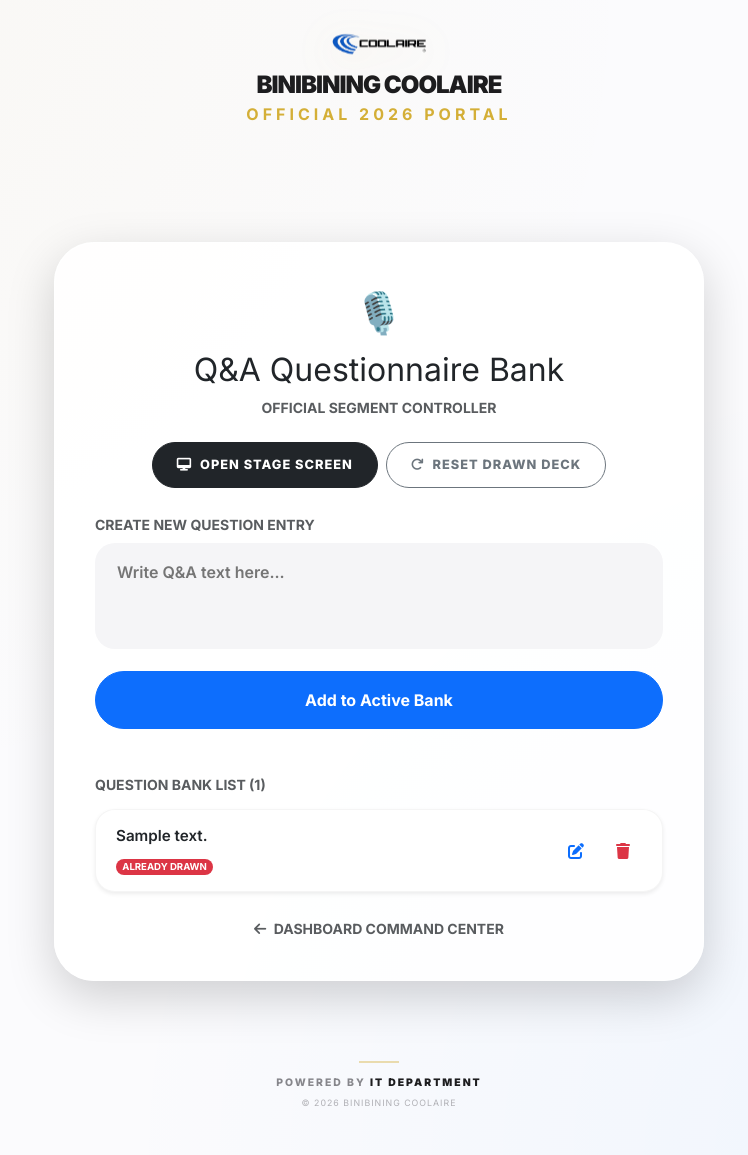
After one commit to cciitmanager01/CCI-BC, a Flask app: template templates/hr_questions.html in a window 1280 px wide. The commit adds this page. Shown: the whole page, without its empty margins (261-1009 px from the left). Run offline with Flask 3, Linux system fonts and the light colour scheme; the template is opened without the code that fills it: values that come from a table or form of the project are taken from there, others are empty; tables that the repository leaves empty hold one stand-in row (values such as "Sample post"); some libraries are stand-ins or nearby versions.

Commit message:
Add files via upload

```diff
--- /dev/null
+++ b/templates/hr_questions.html
@@ -0,0 +1,155 @@
+{% extends 'layout.html' %}
+{% block content %}
+<style>
+    html, body {
+        overflow: auto !important;
+        height: auto !important;
+    }
+    .qa-container {
+        display: flex;
+        flex-direction: column;
+        align-items: center;
+        padding: 40px 20px;
+        width: 100%;
+    }
+    .qa-card {
+        background: rgba(255, 255, 255, 0.85);
+        backdrop-filter: blur(25px) saturate(180%);
+        border: 1px solid rgba(255, 255, 255, 0.7);
+        border-radius: 40px;
+        padding: 40px;
+        box-shadow: 0 30px 60px rgba(0,0,0,0.1);
+        max-width: 650px;
+        width: 100%;
+    }
+    .premium-textarea {
+        width: 100%;
+        background: #f5f5f7;
+        border: 2px solid transparent;
+        border-radius: 20px;
+        padding: 15px 20px;
+        font-size: 1rem;
+        font-weight: 600;
+        color: #1d1d1f;
+        outline: none;
+        resize: none;
+        transition: all 0.3s;
+    }
+    .premium-textarea:focus {
+        background: #fff;
+        border-color: #007AFF;
+    }
+    .btn-action-qa {
+        padding: 12px 24px;
+        border-radius: 100px;
+        font-weight: 800;
+        font-size: 0.8rem;
+        text-transform: uppercase;
+        letter-spacing: 1px;
+    }
+    .question-row {
+        background: white;
+        border-radius: 20px;
+        padding: 15px 20px;
+        border: 1px solid rgba(0,0,0,0.04);
+        display: flex;
+        justify-content: space-between;
+        align-items: center;
+        margin-bottom: 12px;
+    }
+    /* Modal configuration to match dynamic layout style */
+    .modal-backdrop { display: none !important; }
+    .modal { background: rgba(0, 0, 0, 0.3); z-index: 9999 !important; }
+</style>
+
+<div class="qa-container">
+    <div class="qa-card shadow-lg">
+        <div class="text-center">
+            <span class="fs-1">🎙️</span>
+            <h2 class="fw-900 mt-2">Q&A Questionnaire Bank</h2>
+            <p class="text-muted small fw-bold text-uppercase mb-4">Official Segment Controller</p>
+        </div>
+
+        <!-- Section Actions -->
+        <div class="d-flex flex-wrap gap-2 justify-content-center mb-4">
+            <a href="/stage/qa" target="_blank" class="btn btn-dark btn-action-qa">
+                <i class="fas fa-desktop me-1"></i> Open Stage Screen
+            </a>
+            <form action="/hr/questions/reset-drawn" method="POST" onsubmit="return confirm('Reset the drawn status of all questions?');">
+                <button type="submit" class="btn btn-outline-secondary btn-action-qa">
+                    <i class="fas fa-redo me-1"></i> Reset Drawn Deck
+                </button>
+            </form>
+        </div>
+
+        <!-- Add Question Form -->
+        <form method="POST" class="mb-5">
+            <div class="mb-3">
+                <label class="small text-muted fw-bold text-uppercase mb-2">Create New Question Entry</label>
+                <textarea name="question_text" class="premium-textarea" rows="3" placeholder="Write Q&A text here..." required></textarea>
+            </div>
+            <button type="submit" class="btn btn-primary w-100 rounded-pill py-3 fw-bold">Add to Active Bank</button>
+        </form>
+
+        <!-- Current Bank List -->
+        <div>
+            <h5 class="fw-bold mb-3 small text-muted text-uppercase">Question Bank List ({{ questions|length }})</h5>
+            {% for q in questions %}
+                <div class="question-row shadow-sm">
+                    <div class="pe-3" style="flex-grow: 1;">
+                        <p class="mb-1 text-dark fw-semibold" style="font-size: 0.95rem;">{{ q.text }}</p>
+                        {% if q.drawn %}
+                            <span class="badge bg-danger rounded-pill" style="font-size: 0.6rem;">ALREADY DRAWN</span>
+                        {% else %}
+                            <span class="badge bg-success rounded-pill" style="font-size: 0.6rem;">AVAILABLE</span>
+                        {% endif %}
+                    </div>
+
+                    <div class="d-flex align-items-center">
+                        <!-- EDIT BUTTON (Triggers Modal) -->
+                        <button type="button" class="btn text-primary bg-transparent border-0 me-2" data-bs-toggle="modal" data-bs-target="#editModal-{{ q.id }}">
+                            <i class="fas fa-edit"></i>
+                        </button>
+
+                        <!-- DELETE BUTTON -->
+                        <form action="/hr/questions/delete/{{ q.id }}" method="POST" onsubmit="return confirm('Delete this question?');">
+                            <button type="submit" class="btn text-danger bg-transparent border-0"><i class="fas fa-trash"></i></button>
+                        </form>
+                    </div>
+                </div>
+
+                <!-- EDIT QUESTION MODAL -->
+                <div class="modal fade" id="editModal-{{ q.id }}" tabindex="-1" aria-hidden="true" data-bs-backdrop="false">
+                    <div class="modal-dialog modal-dialog-centered">
+                        <div class="modal-content border shadow-lg" style="border-radius: 30px;">
+                            <div class="modal-header bg-dark text-white border-0 py-4 px-4">
+                                <h5 class="modal-title fw-bold">Edit Question</h5>
+                                <button type="button" class="btn-close btn-close-white" data-bs-dismiss="modal"></button>
+                            </div>
+                            <form action="/hr/questions/edit/{{ q.id }}" method="POST">
+                                <div class="modal-body p-4 text-start">
+                                    <label class="small text-muted fw-bold text-uppercase mb-2">Question Text</label>
+                                    <textarea name="question_text" class="premium-textarea w-100" rows="4" required>{{ q.text }}</textarea>
+                                </div>
+                                <div class="modal-footer border-0 p-4 pt-0">
+                                    <button type="submit" class="btn btn-dark w-100 rounded-pill py-3 fw-bold shadow">SAVE CHANGES</button>
+                                    <button type="button" class="btn btn-link w-100 text-muted text-decoration-none mt-2" data-bs-dismiss="modal">Cancel</button>
+                                </div>
+                            </form>
+                        </div>
+                    </div>
+                </div>
+
+            {% else %}
+                <p class="text-center text-muted py-4">No questions added yet.</p>
+            {% endfor %}
+        </div>
+
+        <div class="text-center mt-4">
+            <a href="/hr-results/overall" class="text-muted text-decoration-none fw-bold small text-uppercase">
+                <i class="fas fa-arrow-left me-1"></i> Dashboard Command Center
+            </a>
+        </div>
+    </div>
+</div>
+{% endblock %}
```
Also changed, not shown: templates/hr_results.html (+67 -30 lines), templates/select_round.html (+17 -2 lines), templates/stage_qa.html (added, +160 -0 lines).
